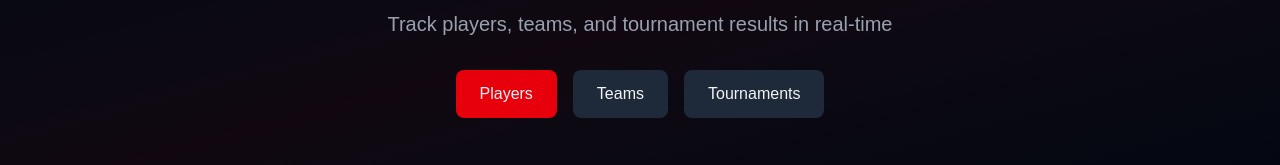
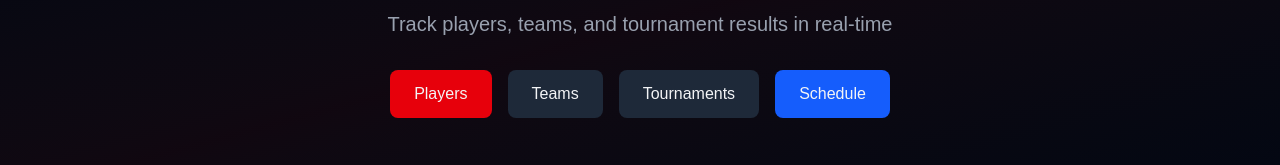
Before and after one commit to yuuzimario/apex-esports-db, a Next.js app: page /en in a window 1280 px wide. Shown: the part 211-376 px from the top of the page. Built offline with nearby package versions, Linux system fonts and the light colour scheme; no server answers; the database is empty.

Commit message:
feat: add Schedule button to homepage hero section
Blue button to distinguish from other nav buttons.

Co-Authored-By: Claude Opus 4.6 (1M context) <noreply@anthropic.com>

```diff
--- a/src/app/[locale]/page.tsx
+++ b/src/app/[locale]/page.tsx
@@ -154,6 +154,12 @@ function HomeContent({
             >
               {tc("tournaments")}
             </Link>
+            <Link
+              href="/schedule"
+              className="px-6 py-3 bg-blue-600 hover:bg-blue-700 rounded-lg font-medium transition-colors"
+            >
+              {tc("schedule")}
+            </Link>
           </div>
         </div>
       </section>
```
